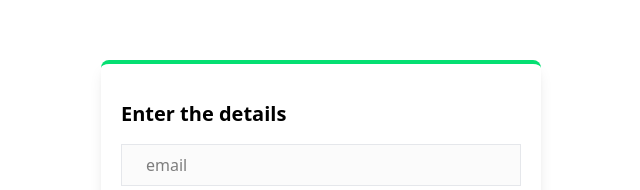
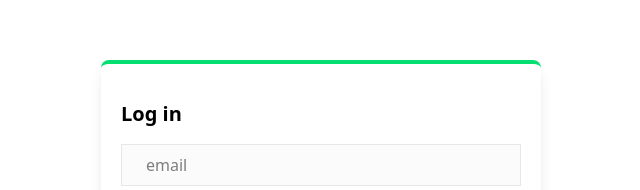
Before and after one commit to Albatraoz12/workapp, a Next.js app: page / in a window 1280 px wide. Shown: the part 168-358 px from the top of the page, without its empty margins (319-959 px from the left). Built offline with nearby package versions, Linux system fonts and the light colour scheme.

Commit message:
change title

```diff
--- a/app/components/LoginForm.tsx
+++ b/app/components/LoginForm.tsx
@@ -5,7 +5,7 @@ const LoginForm = () => {
   return (
     <div className="grid place-items-center h-screen">
       <div className="shadow-lg p-5 rounded-lg border-t-4 border-green-400">
-        <h1 className="text-xl font-bold my-4">Enter the details</h1>
+        <h1 className="text-xl font-bold my-4">Log in</h1>
         <form className="flex flex-col gap-3">
           <input type="text" placeholder="email" />
           <input type="password" placeholder="password" />
```
